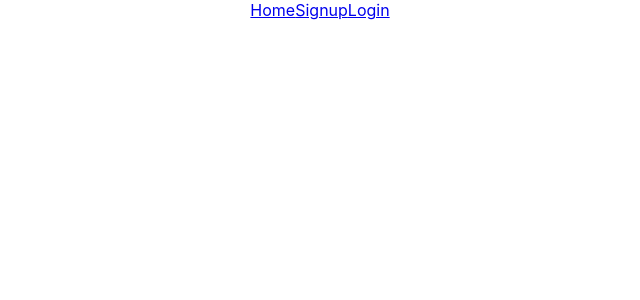
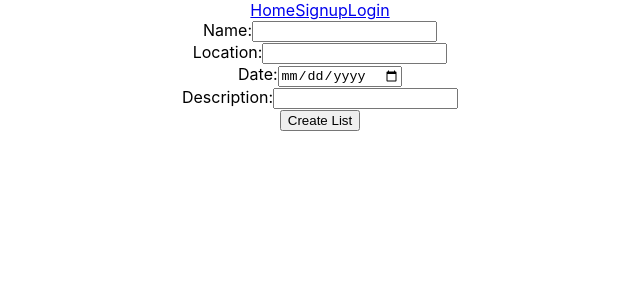
Before and after one commit to Gregory-Alexander-Bertrand/Bucket-List-Frontend, a React (Create React App) app in the folder bucket-list/: page /Update in a window 1280 px wide. Shown: the top 300 px of the page, without its empty margins (320-960 px from the left). Built offline with nearby package versions, Linux system fonts and the light colour scheme.

Commit message:
update feature works too! What a good day!

```diff
--- a/bucket-list/src/App.js
+++ b/bucket-list/src/App.js
@@ -7,6 +7,7 @@ import Signup from './Pages/Signup'
 import Login from './Pages/Login'
 import Create from './Pages/Create'
 import Mylist from './Pages/Mylist'
+import Update from './Pages/Update'
 import Navbar from './Components/Navbar'
 
 function App() {
@@ -57,6 +58,12 @@ function App() {
         return <Mylist />
       }}
       />
+      <Route
+      path="/Update"
+      render={() => {
+        return <Update />
+      }}
+      />
     </div>
   );
 }
--- a/bucket-list/src/Components/Navbar.js
+++ b/bucket-list/src/Components/Navbar.js
@@ -15,6 +15,7 @@ const Navbar = (props) => {
             <Link to="/">Home</Link>
             <Link to="/Mylist">My List</Link>
             <Link to="/Create">Create Bucket List</Link>
+            <Link to="/Update">Update List</Link>
             <span onClick={() => {
                 localStorage.removeItem('userId')
                 props.setUser({})
--- /dev/null
+++ b/bucket-list/src/Components/UpdateForm.js
@@ -0,0 +1,48 @@
+import React from 'react'
+import { useState } from 'react'
+import axios from 'axios'
+
+const UpdateForm = (props) => {
+    const [name, setName] = useState('')
+    const [location, setLocation] = useState('')
+    const [date, setDate] = useState('')
+    const [description, setDescription] = useState('')
+
+    const submitForm = (e) => {
+        e.preventDefault()
+        axios.put(`${process.env.REACT_APP_BACKEND_URL}/goal/${props.id}`, {name, location, date, description}).then((response) => {
+            console.log(response)
+        })
+
+    }
+
+    return (
+        <div>
+           <div>
+               <form onSubmit={submitForm}>
+                   <div>
+                       <label htmlFor="name">Name:</label>
+                       <input value={name} onChange={(e) => setName(e.target.value)} />
+                   </div>
+                   <div>
+                       <label htmlFor="location">Location:</label>
+                       <input value={location} onChange={(e) => setLocation(e.target.value)} />
+                   </div>
+                   <div>
+                    <label htmlFor="date">Date:</label>
+                    <input type="date" value={date} onChange={(e) => setDate(e.target.value)} />
+                   </div>
+                   <div>
+                       <label htmlFor="description">Description</label>
+                       <input value={description} onChange={(e) => setDescription(e.target.value)} />
+                   </div>
+                   <div>
+                       <input type="submit" value="update" />
+                   </div>
+               </form>
+               </div>
+        </div>
+    )
+}
+
+export default UpdateForm
--- a/bucket-list/src/Pages/Mylist.js
+++ b/bucket-list/src/Pages/Mylist.js
@@ -2,9 +2,11 @@ import React from 'react'
 import { useState } from 'react'
 import { useEffect } from 'react'
 import { Link } from 'react'
+import {BrowserRouter as Redirect, Route, Router } from 'react-router-dom'
 import axios from 'axios'
 import Create from '../Pages/Create'
 import DeleteButton from '../Components/DeleteButton'
+import UpdateForm from '../Components/UpdateForm'
 const Mylist = (props) => {
   const [goals, setGoals] = useState([])
   const getBucketList = (e) => {
@@ -34,6 +36,7 @@ const Mylist = (props) => {
                 <h4>{goal.description}</h4>
                 {/* <DeleteButton id={goal.id}/> */}
                 <DeleteButton id={goal.id}/>
+                <UpdateForm id={goal.id}/>
                 </div>
                 )
               })}
--- /dev/null
+++ b/bucket-list/src/Pages/Update.js
@@ -0,0 +1,38 @@
+import React from 'react'
+import { useState } from 'react'
+import axios from 'axios'
+
+const Update = (props) => {
+    const [name, setName] = useState('')
+    const [location, setLocation] = useState('')
+    const [date, setDate] = useState('')
+    const [description, setDescription] = useState('')
+
+    return (
+        <div>
+            <form>
+            <div>
+                       <label htmlFor="name">Name:</label>
+                       <input value={name} onChange={(e) => setName(e.target.value)} />
+                   </div>
+                   <div>
+                       <label htmlFor="location">Location:</label>
+                       <input value={location} onChange={(e) => setLocation(e.target.value)} />
+                   </div>
+                   <div>
+                       <label htmlFor="date">Date:</label>
+                       <input type="date" value={date} onChange={(e) => setDate(e.target.value)} />
+                   </div>
+                   <div>
+                       <label htmlFor="description">Description:</label>
+                       <input value={description} onChange={(e) => setDescription(e.target.value)} />
+                   </div>
+                   <div>
+                       <input type="submit" value="Create List" />
+                   </div>
+            </form>
+        </div>
+    )
+}
+
+export default Update
```
Also changed, not shown: bucket-list/src/Components/SingleGoal.js (deleted, +0 -11 lines).
